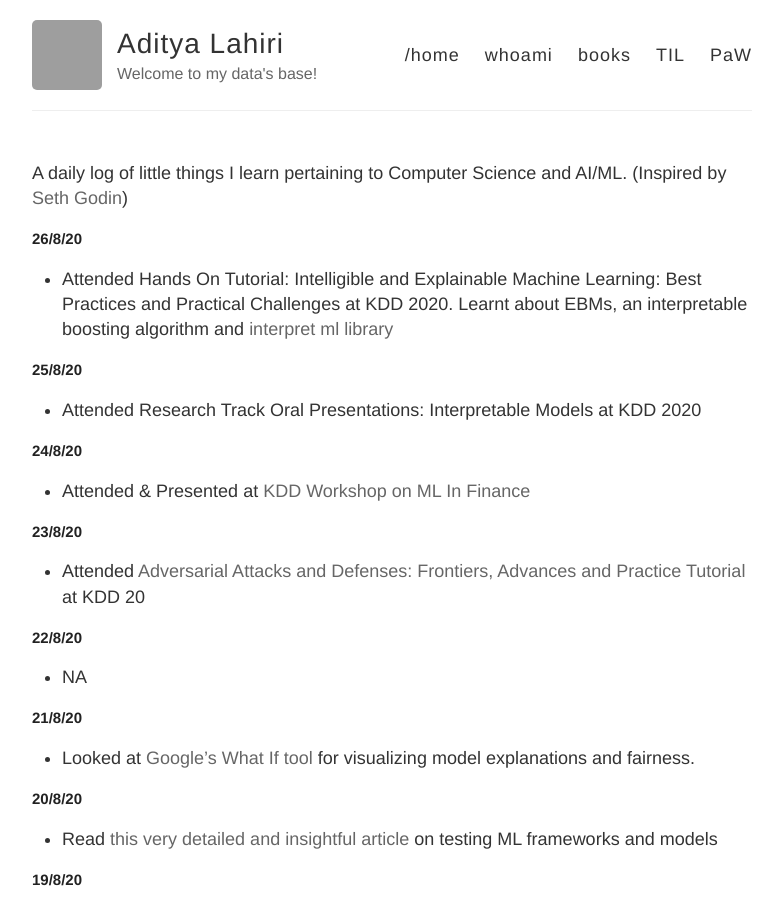
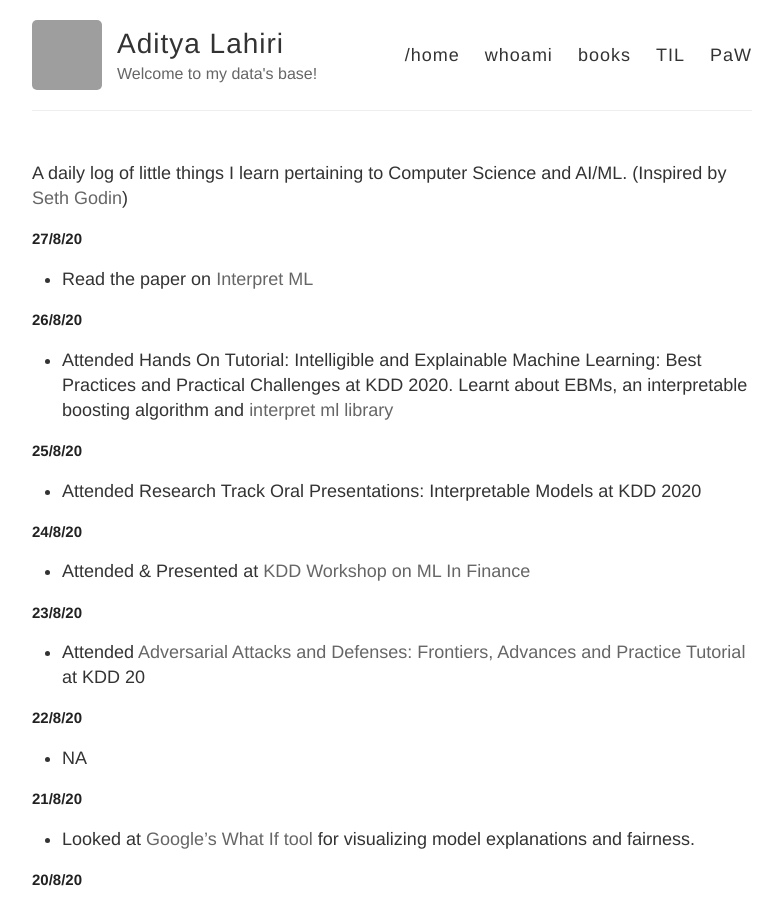
Before and after one commit to adityalahiri/adityalahiri.github.io, a Jekyll site: the page built from TIL.md, in a window 1280 px wide and 900 px high. Shown: the whole window, without its empty margins (248-1030 px from the left). Built offline with Jekyll 4.4.1, drawn with Linux system fonts in a browser that asks for light colours; our own code applies the rules of GitHub Pages for plain Markdown files; grey boxes are pictures that could not be loaded.

Commit message:
Update for 27/8

```diff
--- a/TIL.md
+++ b/TIL.md
@@ -1,5 +1,9 @@
 A daily log of little things I learn pertaining to Computer Science and AI/ML.
 (Inspired by [Seth Godin](https://seths.blog/))
+
+## 27/8/20
+
+* Read the paper on [Interpret ML](https://arxiv.org/abs/1909.09223)
 
 ## 26/8/20
 
```
